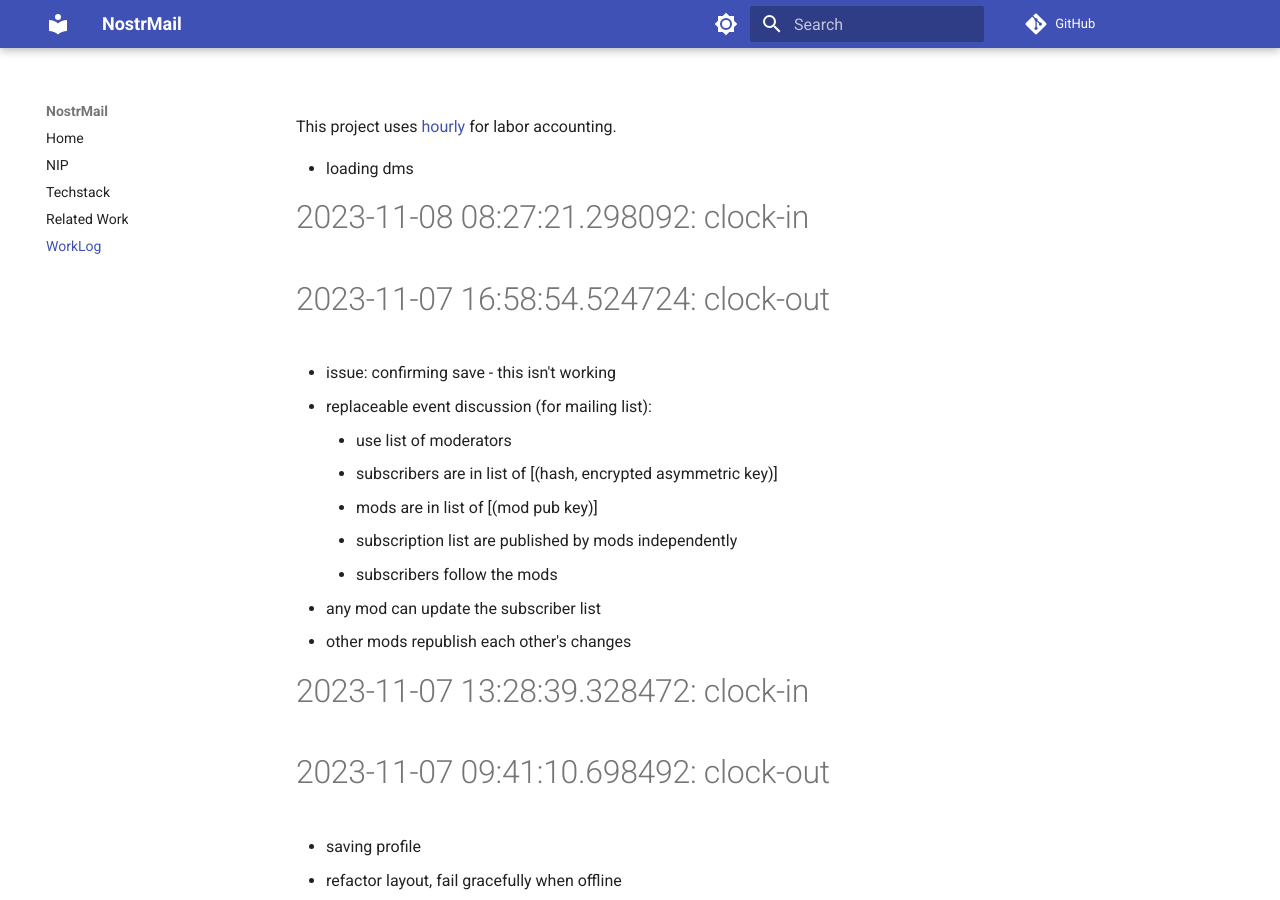
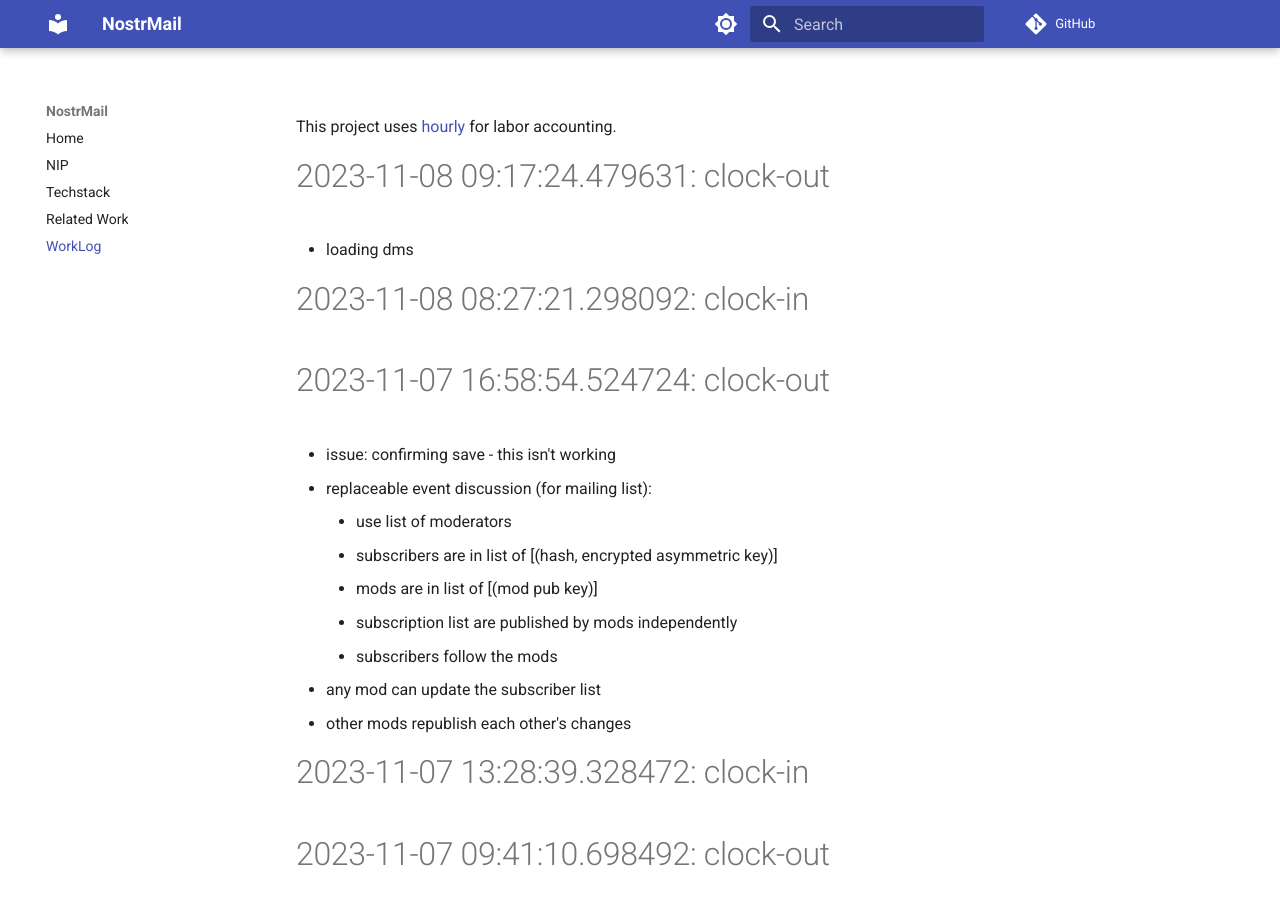
Before and after one commit to asherp/nostr-mail, an MkDocs documentation site: the page built from docs/WorkLog.md, in a window 1280 px wide and 900 px high. Built offline with MkDocs 1.6.1 and Material for MkDocs 9.7.7, drawn with Linux system fonts in a browser that asks for light colours; comment, search, counter and statistics services are not loaded.

Commit message:
clock-out

```diff
--- a/WorkLog.md
+++ b/WorkLog.md
@@ -1,3 +1,5 @@
+# 2023-11-08 09:17:24.479631: clock-out
+
 * loading dms
 
 
```
